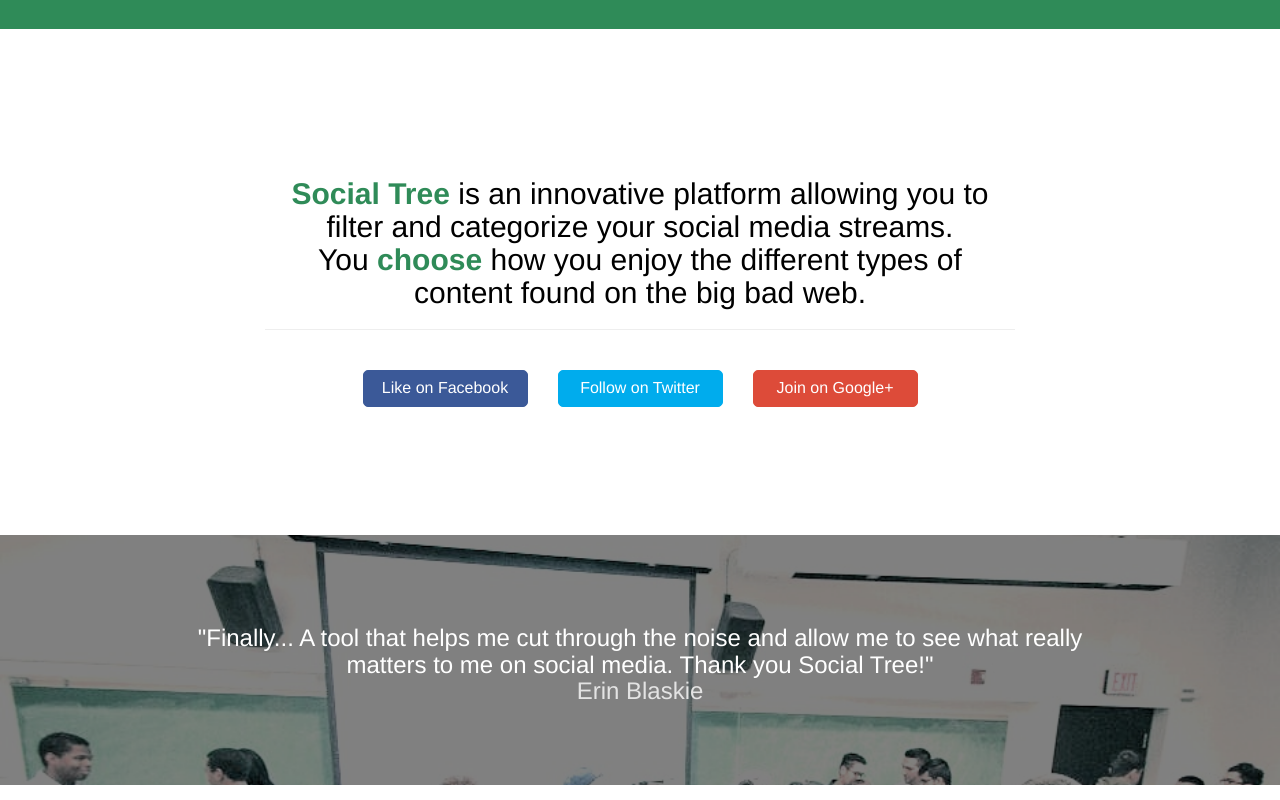
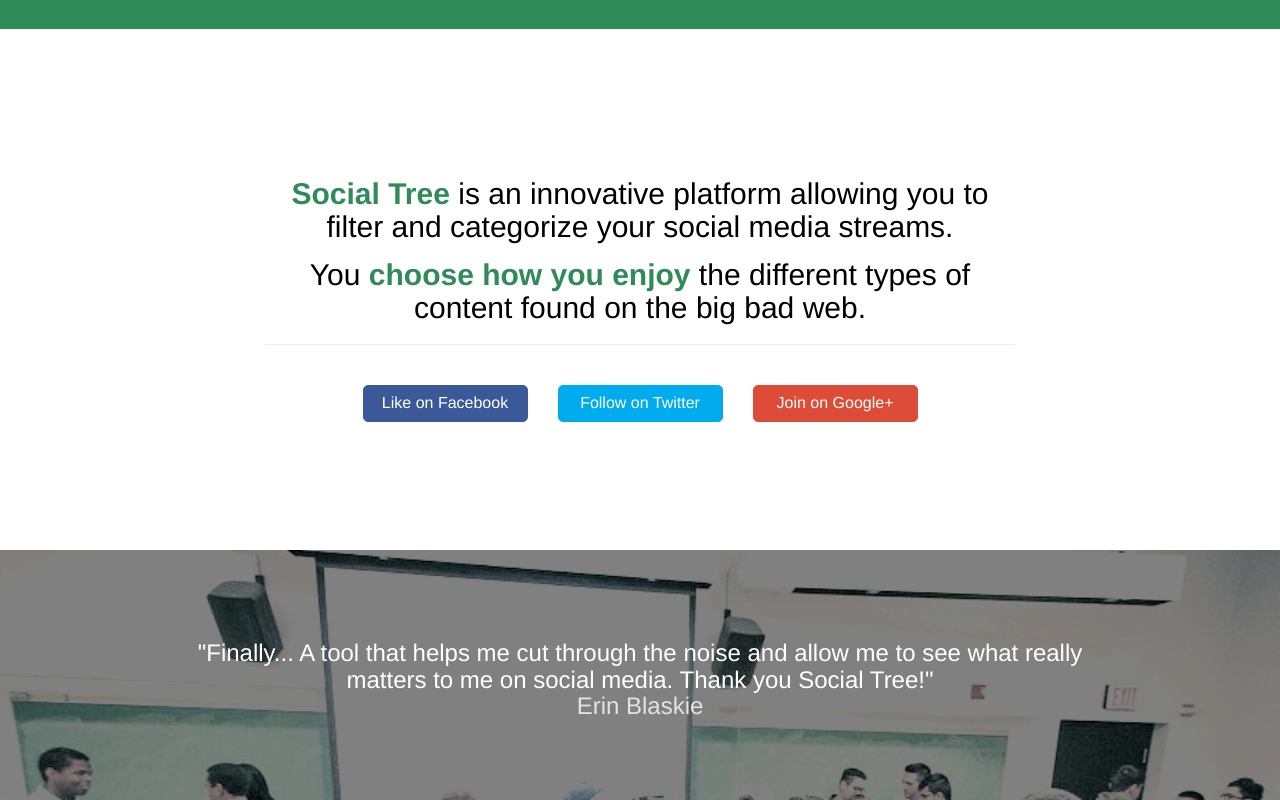
Before and after one commit to patforg/socialtree, a website: page public/index.html in a window 1280 px wide. Shown: the part 1021-1821 px from the top of the page. Drawn offline with nearby package versions, Linux system fonts and the light colour scheme.

Commit message:
Restyled the about blurb

```diff
--- a/public/index.html
+++ b/public/index.html
@@ -40,7 +40,7 @@
 		<div class="container">
 			<div class="row text-center">
 				<div class="col-md-8 col-md-12 col-md-offset-2">
-					<h2><strong style="color: #2F8B58">Social Tree</strong> is an innovative platform allowing you to filter and categorize your social media streams.<br> You <strong style="color: #2F8B58">choose</strong> how you enjoy the different types of content found on the big bad web. <!--Social tree is an inovate platform that organizes all of your media feeds and filters out specific content.--></h2><hr><br>
+					<h2><div class="about-blurb"><strong style="color: #2F8B58">Social Tree</strong> is an innovative platform allowing you to filter and categorize your social media streams.<br></div><div> You <strong style="color: #2F8B58">choose how you enjoy</strong> the different types of content found on the big bad web.</div> <!--Social tree is an inovate platform that organizes all of your media feeds and filters out specific content.--></h2><hr><br>
 				</div>
 				<div class="col-md-2 col-md-12 col-md-offset-3">
 						<a href="https://www.facebook.com/pages/Socialtree/424475594377463" class="btn btn-primary btn-block btn-facebook">Like on Facebook</a>
--- a/public/socialtree.css
+++ b/public/socialtree.css
@@ -150,3 +150,7 @@
 	text-decoration: none;
 
 }
+
+.about-blurb {
+	padding-bottom: 2%;
+}
```
